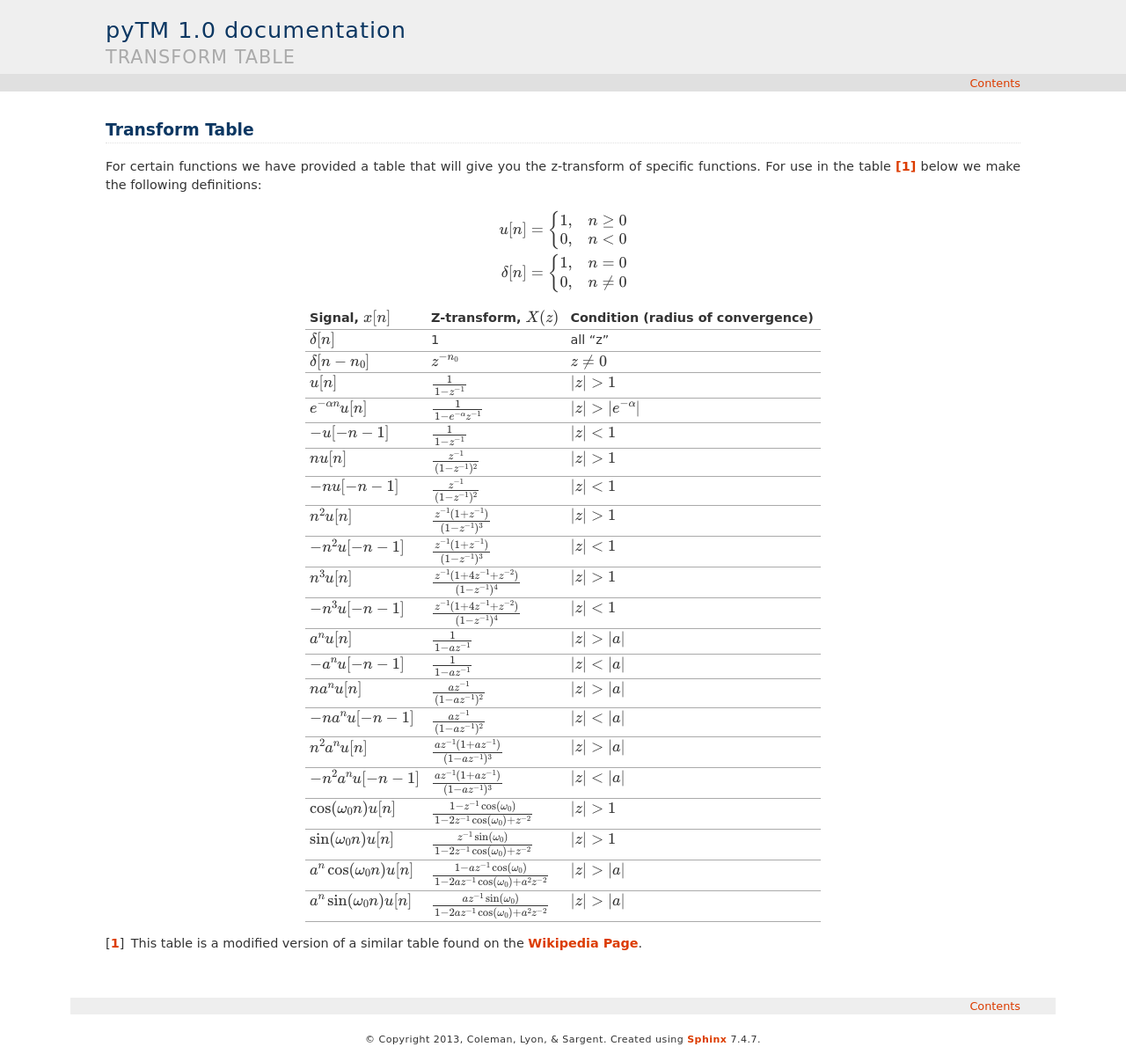
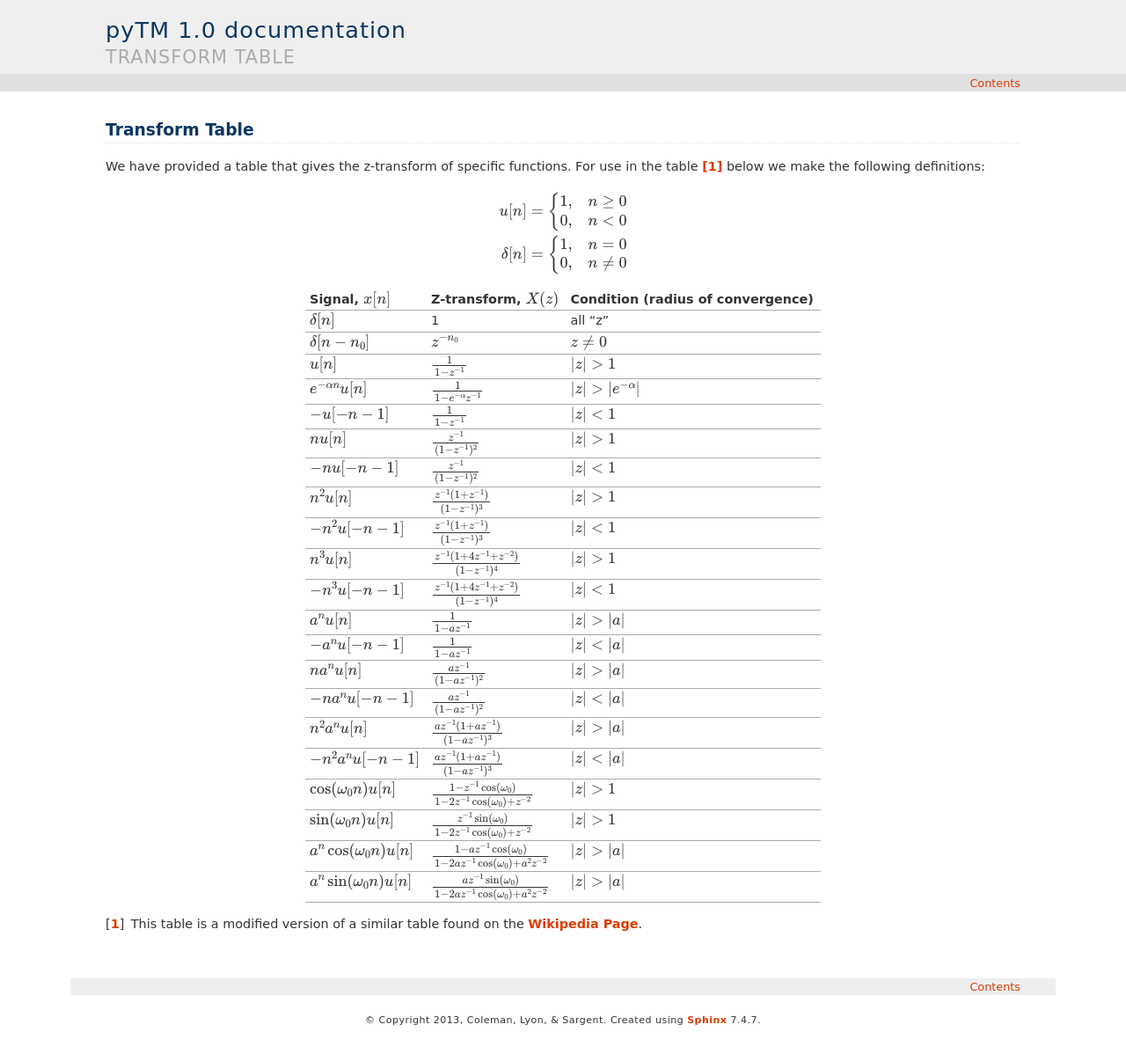
Before and after one commit to sternSargentRA/pyTM, a Sphinx documentation site: the page built from Docs/source/ztransforms/transform_table.rst, in a window 1280 px wide. Shown: the whole page at 88% size. Built offline with Sphinx 7.4.7, drawn with Linux system fonts in a browser that asks for light colours; after the commit the page ends 1176 px from its top, so only the background shows below that.

Commit message:
Update transform_table.rst

```diff
--- a/Docs/source/ztransforms/transform_table.rst
+++ b/Docs/source/ztransforms/transform_table.rst
@@ -1,7 +1,7 @@
 Transform Table
 ===============
 
-For certain functions we have provided a table that will give you the z-transform of specific functions. For use in the table [#ftable1]_ below we make the following definitions:
+We have provided a table that gives the z-transform of specific functions. For use in the table [#ftable1]_ below we make the following definitions:
 
 .. math::
 
```
